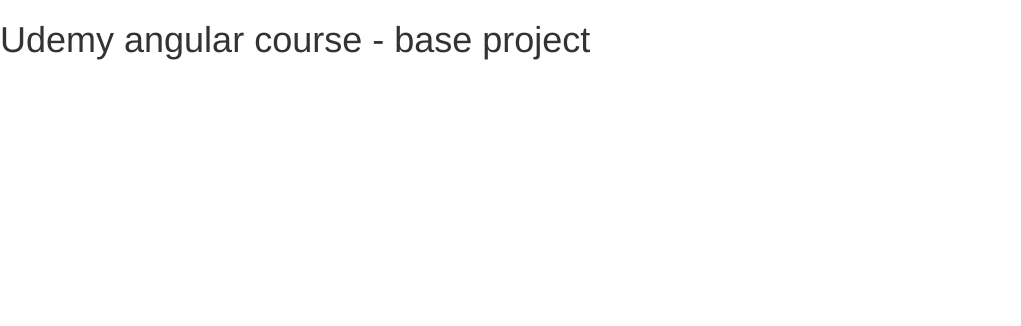
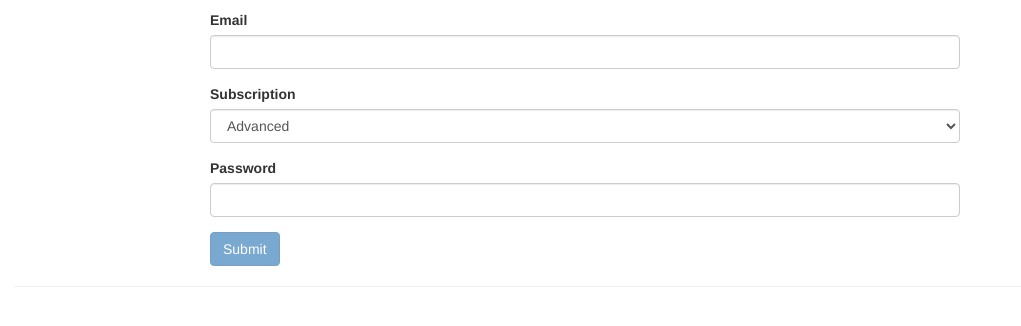
Before and after one commit to danielmoskal/angular-course, an Angular app: page / in a window 1280 px wide. Shown: the top 326 px of the page, without its empty margins (0-1021 px from the left). Built offline with nearby package versions, Linux system fonts and the light colour scheme.

Commit message:
solution

```diff
--- a/src/app/app.component.css
+++ b/src/app/app.component.css
@@ -0,0 +1,11 @@
+.container {
+  margin: 10px 0;
+}
+
+.invalid-form {
+  color: red;
+}
+
+form input.ng-invalid.ng-touched {
+  border: 1px solid red;
+}
--- a/src/app/app.component.html
+++ b/src/app/app.component.html
@@ -1 +1,53 @@
-<h1>Udemy angular course - base project</h1>
+<div class="container">
+  <div class="row">
+    <div class="col-xs-12 col-sm-10 col-md-8 col-sm-offset-1 col-md-offset-2">
+      <form #form="ngForm" (ngSubmit)="onSubmit(form)">
+        <div class="form-group">
+          <label for="email">Email</label>
+          <input
+            id="email"
+            class="form-control"
+            type="email"
+            name="email"
+            ngModel
+            required
+            email
+            #email="ngModel">
+            <p class="help-block invalid-form" *ngIf="!email.valid && email.touched">Invalid email field!</p>
+        </div>
+        <div class="form-group">
+          <label for="subscription">Subscription</label>
+          <select
+            id="subscription"
+            class="form-control"
+            name="subscription"
+            [ngModel]="defaultSubscription">
+          <option *ngFor="let sub of subscriptions" [value]="sub">{{ sub }}</option>
+          </select>
+        </div>
+        <div class="form-group">
+          <label for="password">Password</label>
+          <input
+            id="password"
+            class="form-control"
+            type="password"
+            name="password"
+            ngModel
+            required
+            #password="ngModel">
+            <p class="help-block invalid-form" *ngIf="!password.valid && password.touched">Invalid password field!</p>
+        </div>
+        <p class="help-block invalid-form" *ngIf="!form.valid && form.touched">Form has invalid fields!</p>
+        <button class="btn btn-primary" type="submit" [disabled]="!form.valid">Submit</button>
+      </form>
+    </div>
+  </div>
+<hr>
+<div class="row" *ngIf="form.submitted">
+  <div class="col-xs-12 col-sm-10 col-md-8 col-sm-offset-1 col-md-offset-2">
+    <h3>Form data: </h3>
+    <p>Email: {{ account.email }}</p>
+    <p>Subscription: {{ account.subscription }}</p>
+    <p>Password: {{ account.password }}</p>
+  </div>
+</div>
--- a/src/app/app.component.ts
+++ b/src/app/app.component.ts
@@ -1,4 +1,5 @@
 import { Component } from '@angular/core';
+import { NgForm } from '@angular/forms';
 
 @Component({
   selector: 'app-root',
@@ -6,5 +7,19 @@
   styleUrls: ['./app.component.css']
 })
 export class AppComponent {
-  title = 'angular-course';
+  subscriptions = ['Basic', 'Advanced', 'Pro'];
+  defaultSubscription = 'Advanced';
+  account = {
+    email: '',
+    subscription: '',
+    password: ''
+  };
+
+  onSubmit(form: NgForm) {
+    this.account = {
+      email: form.value.email,
+      subscription: form.value.subscription,
+      password: form.value.password
+    };
+  }
 }
--- a/src/app/app.module.ts
+++ b/src/app/app.module.ts
@@ -1,3 +1,4 @@
+import { FormsModule } from '@angular/forms';
 import { BrowserModule } from '@angular/platform-browser';
 import { NgModule } from '@angular/core';
 
@@ -10,7 +11,8 @@
   ],
   imports: [
     BrowserModule,
-    AppRoutingModule
+    AppRoutingModule,
+    FormsModule
   ],
   providers: [],
   bootstrap: [AppComponent]
```
